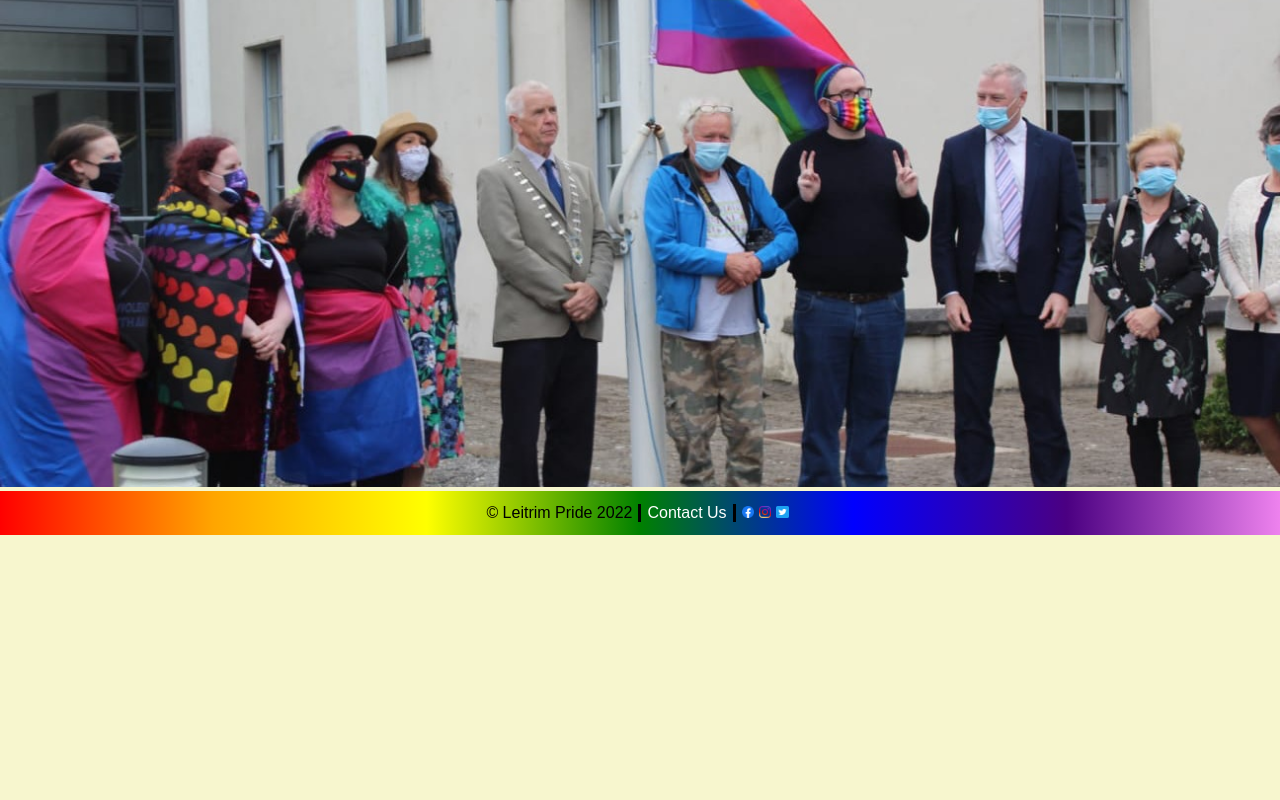
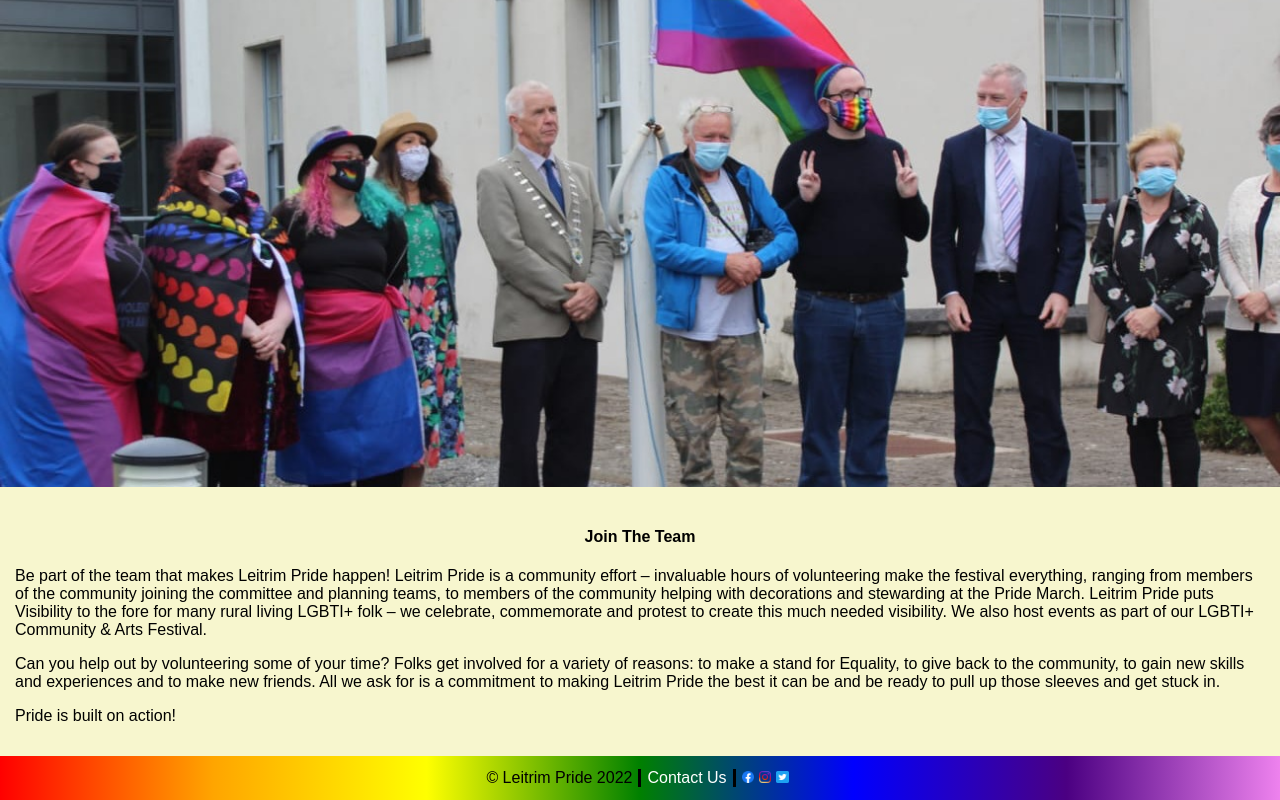
Before and after one commit to Jacobs1986/leitrim-pride, a React (Create React App) app: page /getinvolved in a window 1280 px wide. Shown: the part 230-1030 px from the top of the page. Before the commit the page ends 800 px from the top, so only its background shows below. Built offline with nearby package versions, Linux system fonts and the light colour scheme; the HTML template or start-up script is replaced by a standard one.

Commit message:
Created joinTheTeam component and imported into the page

```diff
--- /dev/null
+++ b/src/components/getInvolvedPage/joinTheTeam.js
@@ -0,0 +1,23 @@
+import React from "react";
+
+// CSS File
+import "./getInvolvedPage-styles.css";
+
+export default function JoinTheTeam() {
+    return (
+        <div>
+            {/* Section header */}
+            <h4 style={{ textAlign: "center"}}>Join The Team</h4>
+            {/* Section Literature */}
+            <p>
+                Be part of the team that makes Leitrim Pride happen! Leitrim Pride is a community effort – invaluable hours of volunteering make the festival everything, ranging from members of the community joining the committee and planning teams, to members of the community helping with decorations and stewarding at the Pride March. Leitrim Pride puts Visibility to the fore for many rural living LGBTI+ folk – we celebrate, commemorate and protest to create this much needed visibility. We also host events as part of our LGBTI+ Community & Arts Festival.
+            </p>
+            <p>
+                Can you help out by volunteering some of your time? Folks get involved for a variety of reasons: to make a stand for Equality, to give back to the community, to gain new skills and experiences and to make new friends. All we ask for is a commitment to making Leitrim Pride the best it can be and be ready to pull up those sleeves and get stuck in.
+            </p>
+            <p>
+                Pride is built on action!
+            </p>
+        </div>
+    );
+};
--- a/src/pages/get-involved-page.js
+++ b/src/pages/get-involved-page.js
@@ -2,6 +2,7 @@ import React from "react";
 
 // Components
 import GetInvolvedBanner from "../components/getInvolvedPage/getInvolvedBanner";
+import JoinTheTeam from "../components/getInvolvedPage/joinTheTeam";
 
 export default function GetInvolved() {
     return (
@@ -11,6 +12,13 @@ export default function GetInvolved() {
                 Get Involved
             </h2>
             <GetInvolvedBanner />
+            {/* Page literature */}
+            <div className="row">
+                {/* Join the Team */}
+                <div className="col-xs-12">
+                    <JoinTheTeam />
+                </div>
+            </div>
         </div>
     );
 };
```
